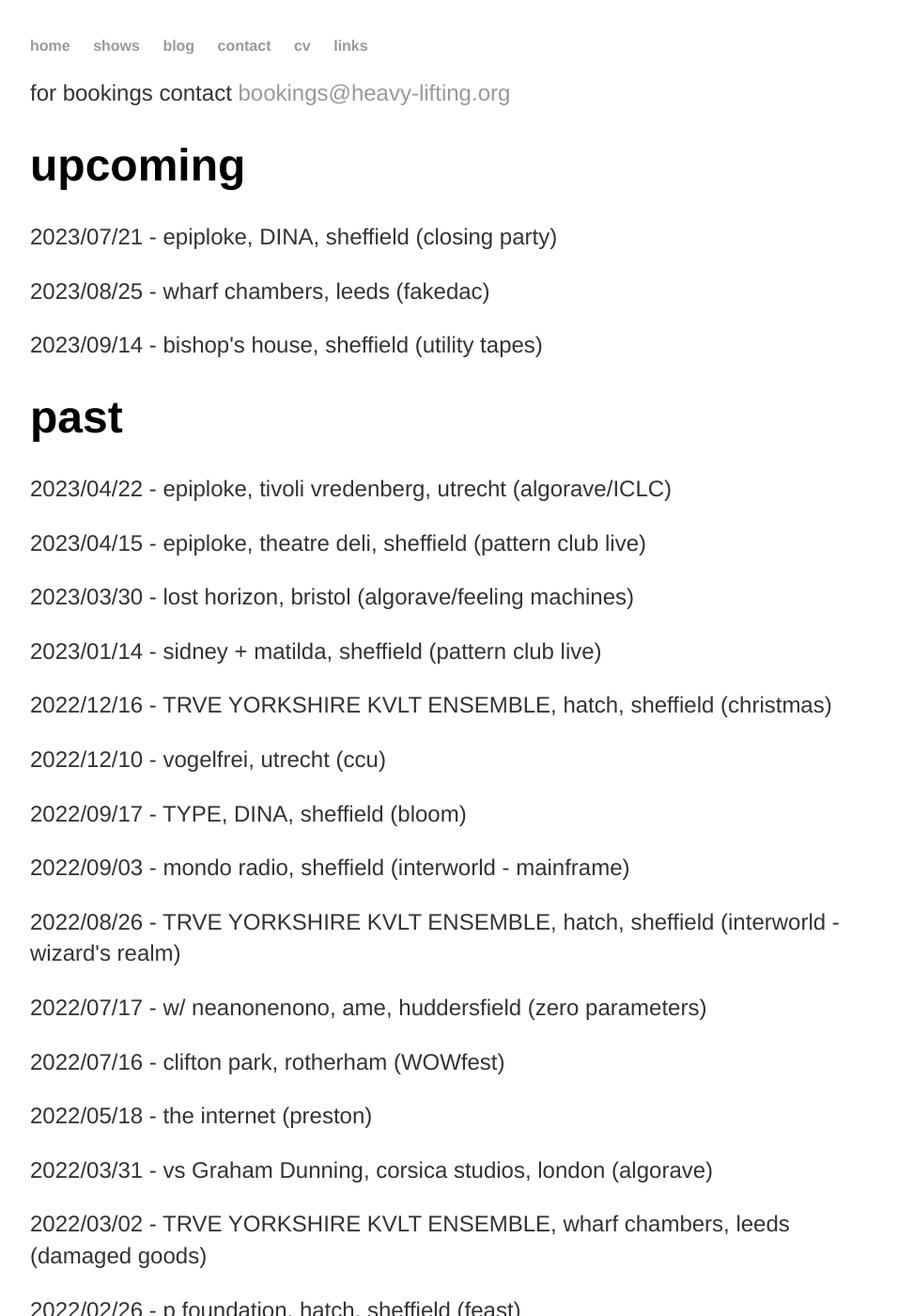
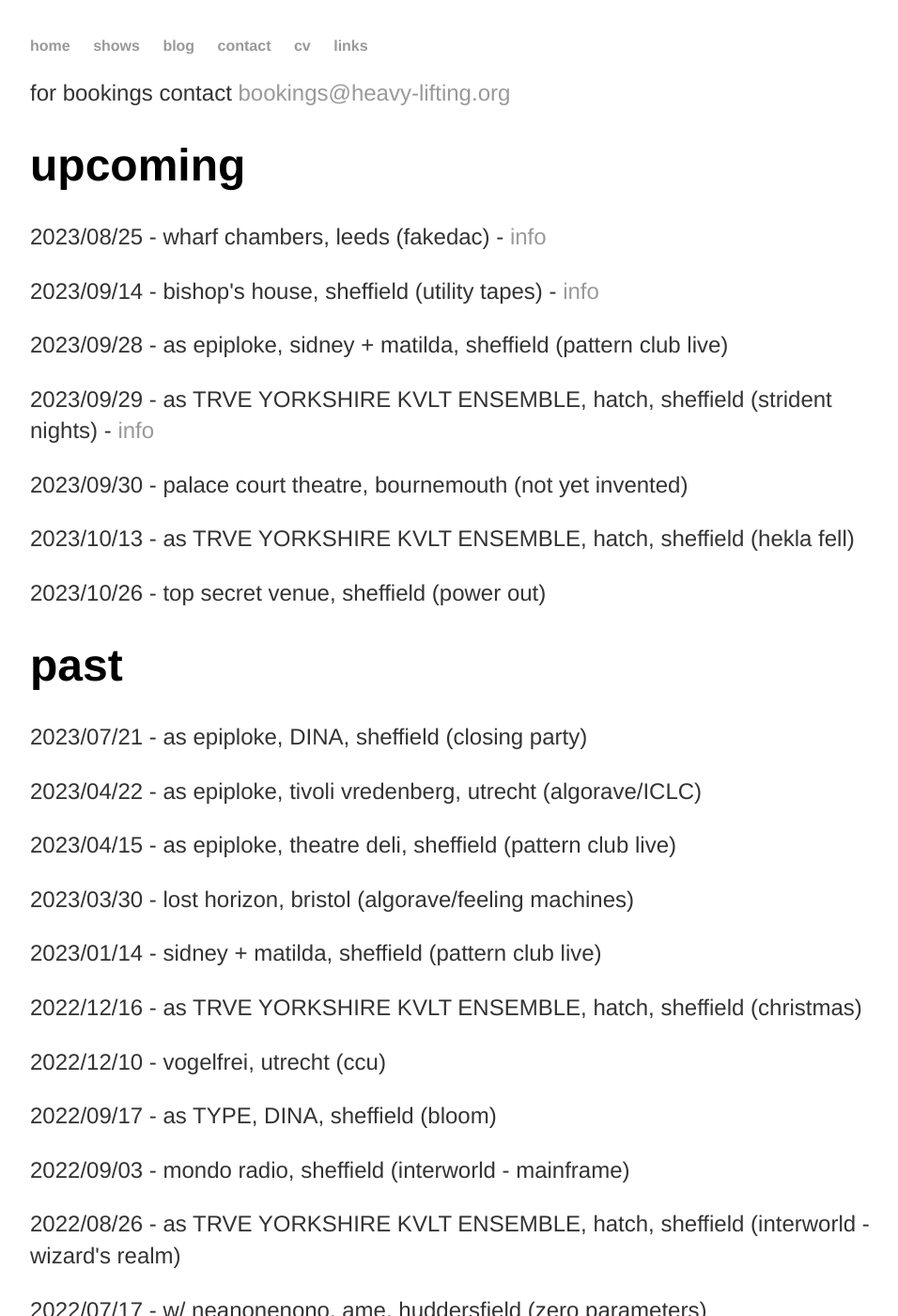
Before and after one commit to heavy-lifting/heavy-lifting.github.io, a Jekyll site: the page built from shows.html, in a window 1280 px wide and 1400 px high. Shown: the whole window at 94% size, without its empty margins (160-1116 px from the left). Built offline with Jekyll 4.4.1, drawn with Linux system fonts in a browser that asks for light colours; some of the changed text lies outside the part shown.

Commit message:
Update shows.html

```diff
--- a/shows.html
+++ b/shows.html
@@ -8,11 +8,19 @@ title: shows
 <div class="upcoming">
 	<h1>upcoming</h1>
 
-<p>2023/07/21 - epiploke, DINA, sheffield (closing party)</p>
+<p>2023/08/25 - wharf chambers, leeds (fakedac) - <a href="https://wharfchambers.org/event/fakedac-2/" target="_blank">info</a></p>
 
-<p>2023/08/25 - wharf chambers, leeds (fakedac)</p>
+<p>2023/09/14 - bishop's house, sheffield (utility tapes) - <a href = "https://bishopshouse.org.uk/event/aidan-baker-bleaklow-heavy-lifting/" target = "_blank">info</a></p>
 
-<p>2023/09/14 - bishop's house, sheffield (utility tapes)</p>
+<p>2023/09/28 - as epiploke, sidney + matilda, sheffield (pattern club live) </p>
+
+<p>2023/09/29 - as TRVE YORKSHIRE KVLT ENSEMBLE, hatch, sheffield (strident nights) - <a href = "https://www.skiddle.com/whats-on/Sheffield/Hatch/SN31-Prangers--Wetman--Trve-Yorkshire-Kvlt-Ensemble/36487944/?hasNewTicketBox=1" target="_blank">info</a></p>
+
+<p>2023/09/30 - palace court theatre, bournemouth (not yet invented) </p>
+
+<p>2023/10/13 - as TRVE YORKSHIRE KVLT ENSEMBLE, hatch, sheffield (hekla fell) </p>
+
+<p>2023/10/26 - top secret venue, sheffield (power out) </p>
 
 </div>
 
@@ -20,23 +28,25 @@ title: shows
 
 <h1>past</h1>
 
-<p>2023/04/22 - epiploke, tivoli vredenberg, utrecht (algorave/ICLC)</p>
+<p>2023/07/21 - as epiploke, DINA, sheffield (closing party)</p>
 
-<p>2023/04/15 - epiploke, theatre deli, sheffield (pattern club live)</p>
+<p>2023/04/22 - as epiploke, tivoli vredenberg, utrecht (algorave/ICLC)</p>
+
+<p>2023/04/15 - as epiploke, theatre deli, sheffield (pattern club live)</p>
 
 <p>2023/03/30 - lost horizon, bristol (algorave/feeling machines)</p>
 
 <p>2023/01/14 - sidney + matilda, sheffield (pattern club live)</p>
 
-<p>2022/12/16 - TRVE YORKSHIRE KVLT ENSEMBLE, hatch, sheffield (christmas)</p>
+<p>2022/12/16 - as TRVE YORKSHIRE KVLT ENSEMBLE, hatch, sheffield (christmas)</p>
 
 <p>2022/12/10 - vogelfrei, utrecht (ccu)</p>
 
-<p>2022/09/17 - TYPE, DINA, sheffield (bloom)</p>
+<p>2022/09/17 - as TYPE, DINA, sheffield (bloom)</p>
 
 <p>2022/09/03 - mondo radio, sheffield (interworld - mainframe)</p>
 
-<p>2022/08/26 - TRVE YORKSHIRE KVLT ENSEMBLE, hatch, sheffield (interworld - wizard's realm)</p>
+<p>2022/08/26 - as TRVE YORKSHIRE KVLT ENSEMBLE, hatch, sheffield (interworld - wizard's realm)</p>
 
 <p>2022/07/17 - w/ neanonenono, ame, huddersfield (zero parameters)</p>
 
@@ -46,15 +56,15 @@ title: shows
 
 <p>2022/03/31 - vs Graham Dunning, corsica studios, london (algorave)
 
-<p>2022/03/02 - TRVE YORKSHIRE KVLT ENSEMBLE, wharf chambers, leeds (damaged goods)</p>
+<p>2022/03/02 - as TRVE YORKSHIRE KVLT ENSEMBLE, wharf chambers, leeds (damaged goods)</p>
 
-<p>2022/02/26 - p foundation, hatch, sheffield (feast)</p>
+<p>2022/02/26 - as p foundation, hatch, sheffield (feast)</p>
 
 <p>2022/01/29 - iklectik, london (smoltech)</p>
 
 <p>2022/01/16 - the internet (cybersalon/art's birthday) - <a href="https://cybersalon.org/cybersalon-for-arts-birthday/" target="_blank">video/write-up</a></p>
 
-<p>2021/12/03 - TRVE YORKSHIRE KVLT ENSEMBLE, DINA, sheffield (inter-metal)</p>
+<p>2021/12/03 - as TRVE YORKSHIRE KVLT ENSEMBLE, DINA, sheffield (inter-metal)</p>
 
 <p>2021/10/22 - hatch, manchester (algorave)</p>
 
```
